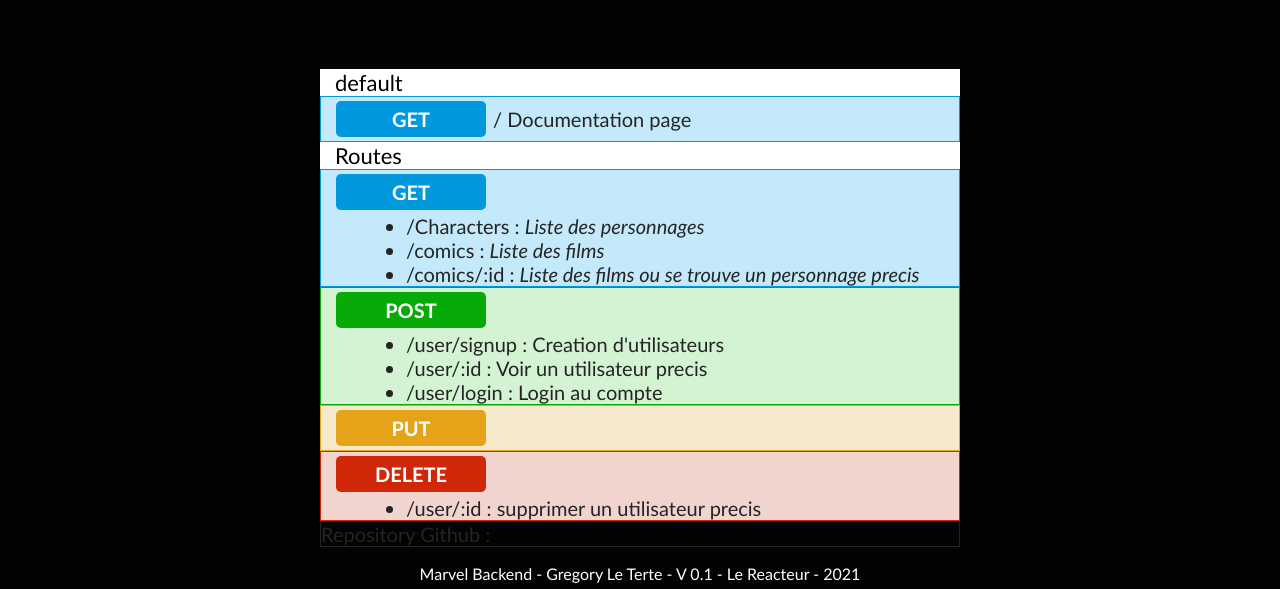
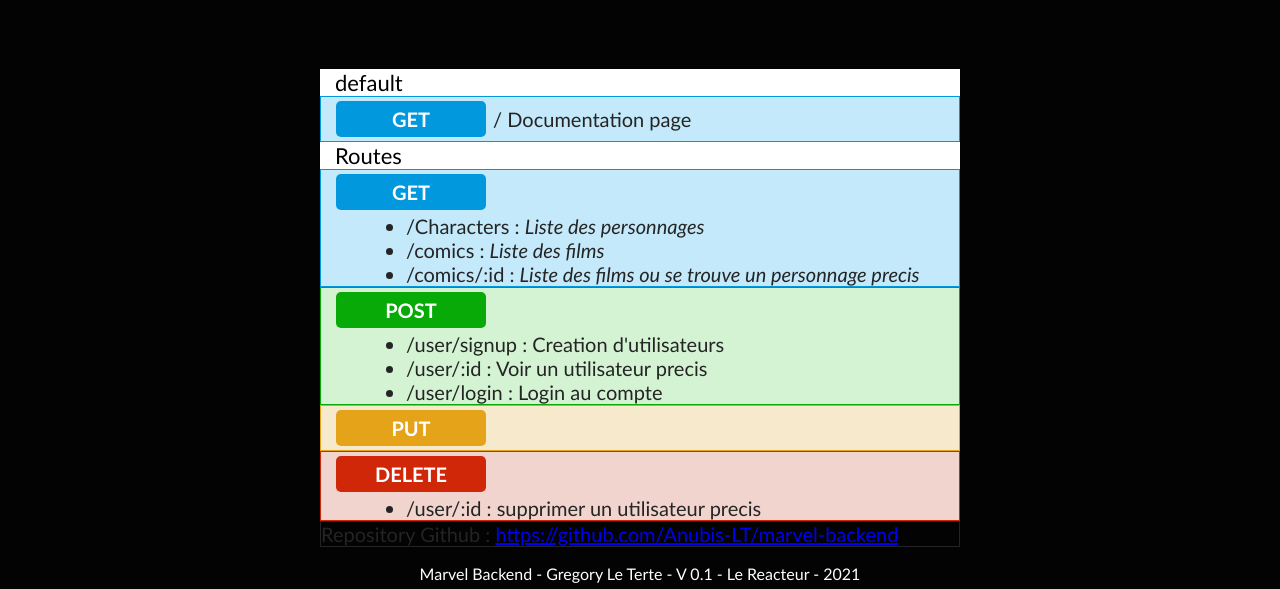
Before and after one commit to Anubis-LT/marvel-backend, a website: page html/index.html in a window 1280 px wide. Shown: the part 211-800 px from the top of the page. Drawn offline with Linux system fonts and the light colour scheme.

Commit message:
update file index

```diff
--- a/html/index.html
+++ b/html/index.html
@@ -189,7 +189,7 @@
       <div>
 
         <p class="p_post">
-            Repository Github : <a href="https://github.com/Anubis-LT/marvel-backend"><https://github.com/Anubis-LT/marvel-backend/a>
+            Repository Github : <a href="https://github.com/Anubis-LT/marvel-backend"> https://github.com/Anubis-LT/marvel-backend</a>
         </p>
 
     </div>
```
